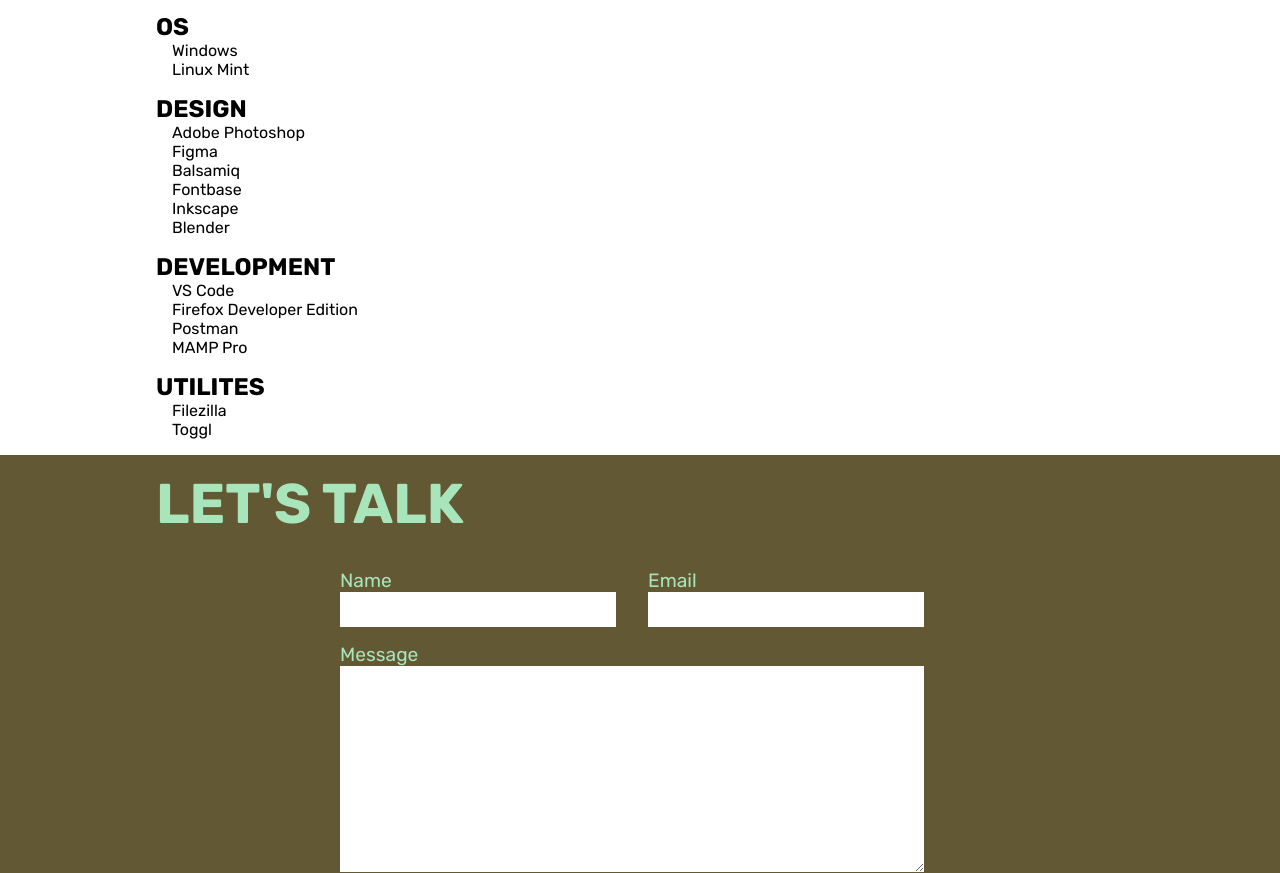
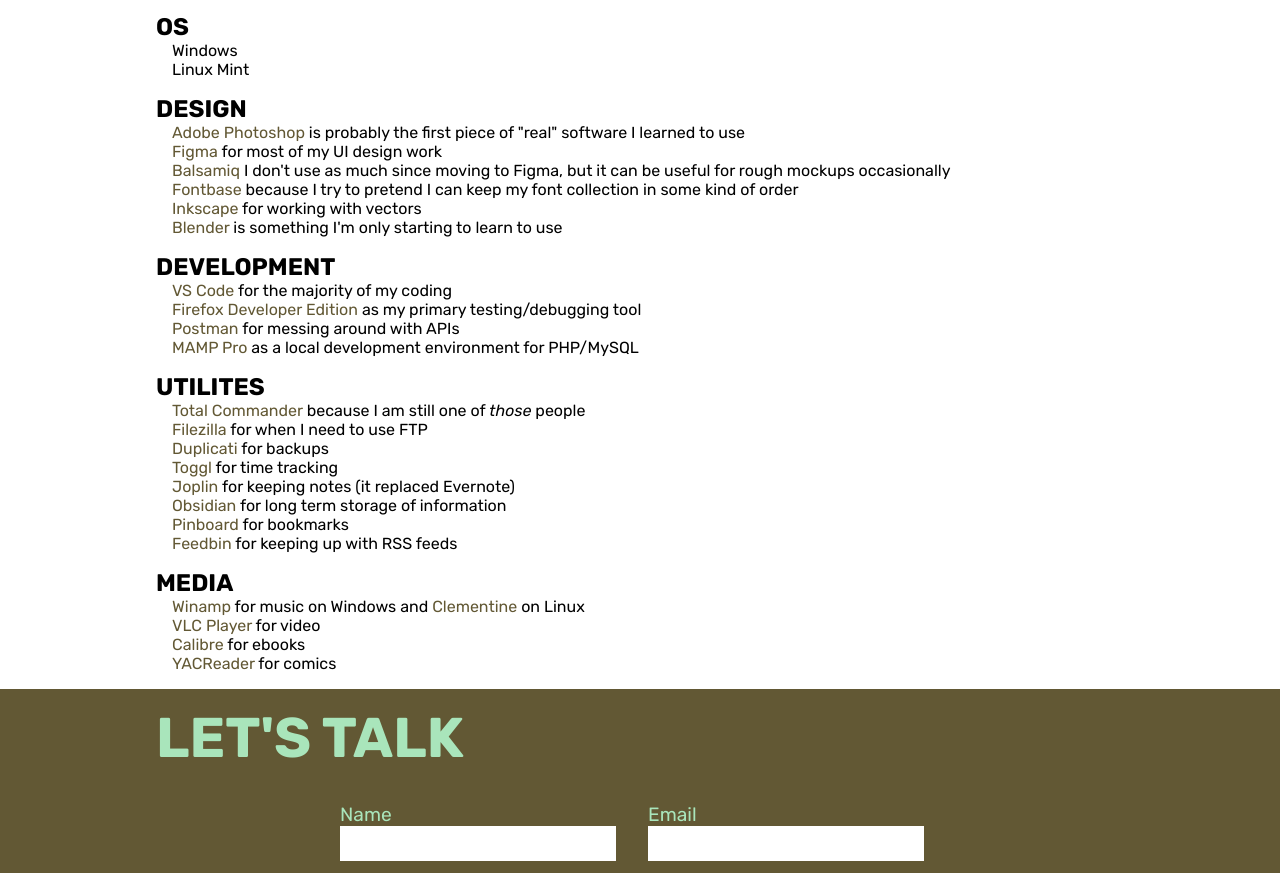
Before and after one commit to fuzzylogicltd/fuzzylogic.ltd-v1, a Gatsby site: page /uses in a window 1280 px wide. Shown: the part 682-1555 px from the top of the page. Built offline with nearby package versions, Linux system fonts and the light colour scheme; Gatsby itself is replaced by a stand-in of ours.

Commit message:
Uses update

```diff
--- a/src/data/miscpage/uses.md
+++ b/src/data/miscpage/uses.md
@@ -32,19 +32,31 @@
 - Linux Mint
 
 ### Design
-- Adobe Photoshop
-- Figma
-- Balsamiq
-- Fontbase
-- Inkscape
-- Blender
+- [Adobe Photoshop](https://www.adobe.com/products/photoshop.html) is probably the first piece of "real" software I learned to use
+- [Figma](https://www.figma.com/) for most of my UI design work
+- [Balsamiq](https://balsamiq.com/) I don't use as much since moving to Figma, but it can be useful for rough mockups occasionally
+- [Fontbase](https://fontba.se/) because I try to pretend I can keep my font collection in some kind of order
+- [Inkscape](https://inkscape.org/) for working with vectors
+- [Blender](https://www.blender.org/) is something I'm only starting to learn to use
 
 ### Development
-- VS Code
-- Firefox Developer Edition
-- Postman
-- MAMP Pro
+- [VS Code](https://code.visualstudio.com/) for the majority of my coding
+- [Firefox Developer Edition](https://www.mozilla.org/en-US/firefox/developer/) as my primary testing/debugging tool
+- [Postman](https://www.postman.com/) for messing around with APIs
+- [MAMP Pro](https://www.mamp.info/en/windows/) as a local development environment for PHP/MySQL
 
 ### Utilites
-- Filezilla
-- Toggl
+- [Total Commander](https://www.ghisler.com/) because I am still one of *those* people
+- [Filezilla](https://filezilla-project.org/) for when I need to use FTP
+- [Duplicati](https://www.duplicati.com/) for backups
+- [Toggl](https://toggl.com/) for time tracking
+- [Joplin](https://joplinapp.org/) for keeping notes (it replaced Evernote)
+- [Obsidian](https://obsidian.md/) for long term storage of information
+- [Pinboard](https://pinboard.in) for bookmarks
+- [Feedbin](https://feedbin.com/) for keeping up with RSS feeds
+
+### Media
+- [Winamp](https://www.winamp.com/) for music on Windows and [Clementine](https://www.clementine-player.org/) on Linux
+- [VLC Player](https://www.videolan.org/vlc/) for video
+- [Calibre](https://calibre-ebook.com/) for ebooks
+- [YACReader](https://www.yacreader.com/) for comics
```
